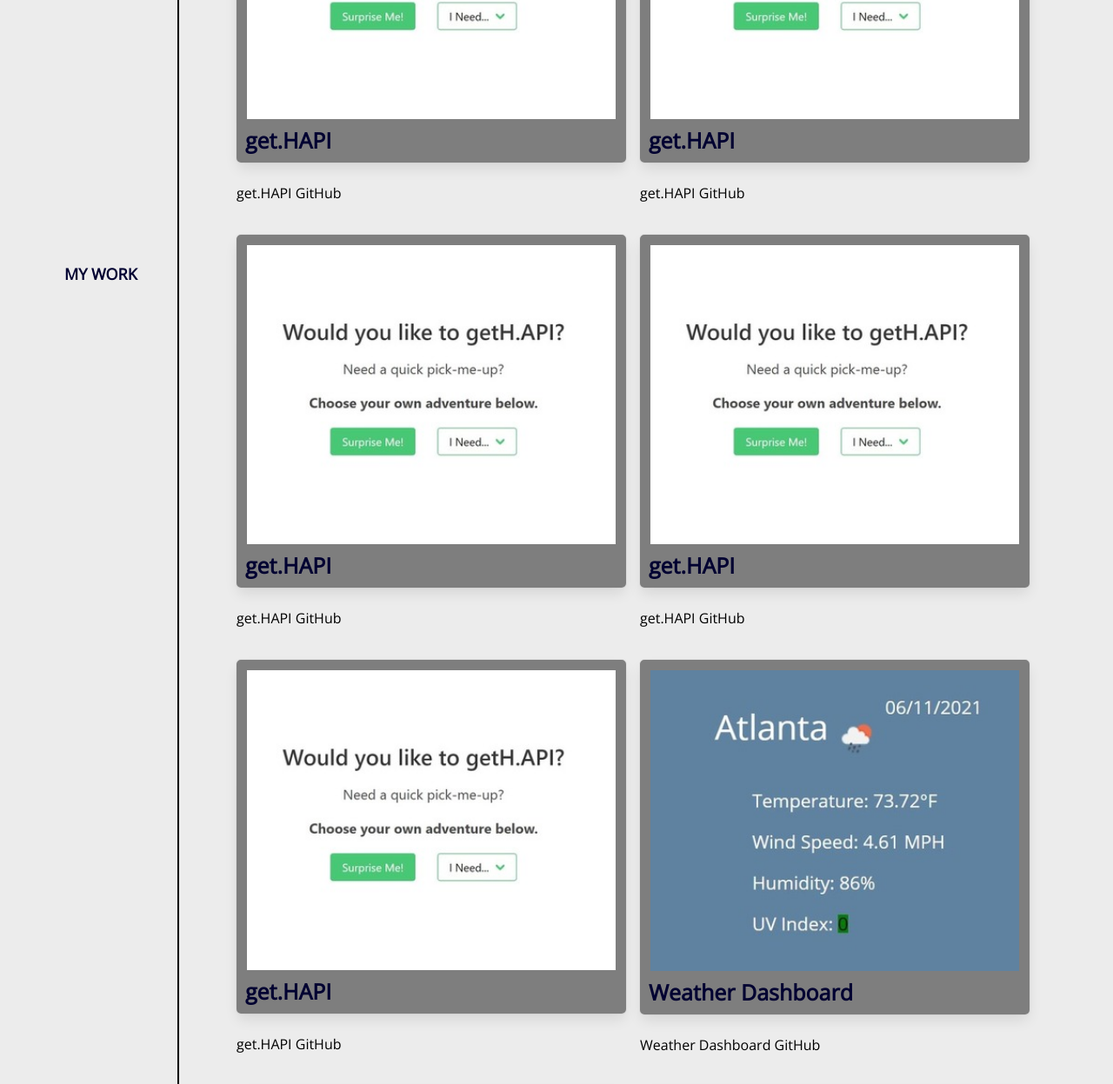
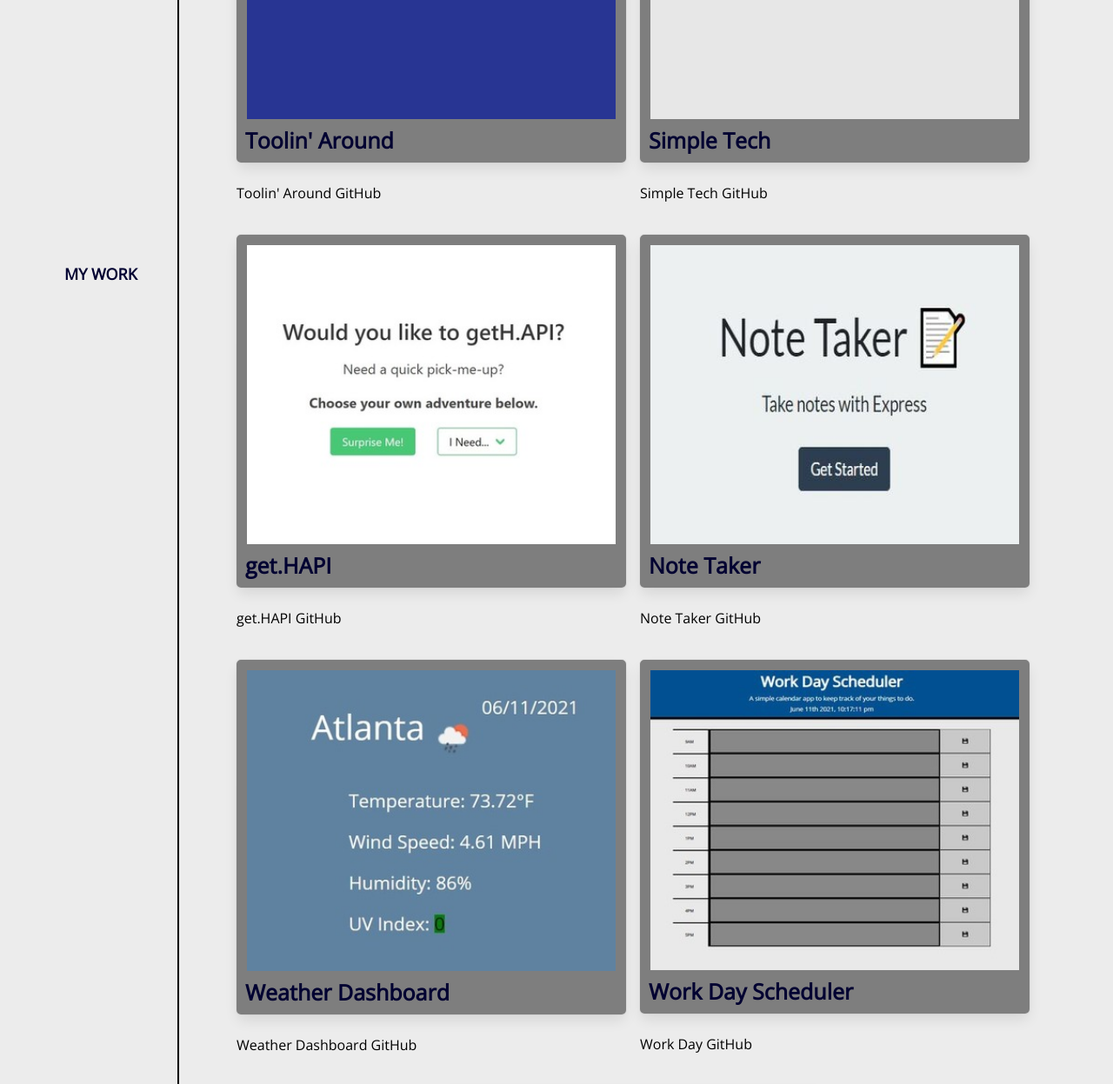
Before and after one commit to CoreyParker12/Corey-Parker-Design, a plain HTML site: page index.html in a window 1280 px wide. Shown: the part 1383-2630 px from the top of the page at 87% size. Drawn offline with nearby package versions, Linux system fonts and the light colour scheme.

Commit message:
adding new projects

```diff
--- a/index.html
+++ b/index.html
@@ -65,13 +65,23 @@
                             </div>
 
                             <div class="portfolio">
-                                <a class="box-hover" href="https://coreyparker12.github.io/Project-1-getHAPI/">
-                                <img src="./assets/images/getHAPI-logo.JPG" class="image-styling" alt="Link to get.HAPI application."/>
+                                <a class="box-hover" href="https://toolin-around.herokuapp.com/">
+                                <img src="./assets/images/toolinaround-logo.JPG" class="image-styling" alt="Link to Toolin' Around application."/>
                                     <div class="portfolio-text-style">
-                                        <p>get.HAPI</p>
+                                        <p>Toolin' Around</p>
                                     </div>
                                 </a>
-                                <p><a class="github-links" href="https://github.com/CoreyParker12/Project-1-getHAPI">get.HAPI GitHub</a></p>
+                                <p><a class="github-links" href="https://github.com/CoreyParker12/Toolin-Around">Toolin' Around GitHub</a></p>
+                            </div>
+
+                            <div class="portfolio">
+                                <a class="box-hover" href="https://tech-blog-coreyparker.herokuapp.com/">
+                                <img src="./assets/images/simpletech-logo.JPG" class="image-styling" alt="Link to Simple Tech application."/>
+                                    <div class="portfolio-text-style">
+                                        <p>Simple Tech</p>
+                                    </div>
+                                </a>
+                                <p><a class="github-links" href="https://github.com/CoreyParker12/Week14-Tech-Blog">Simple Tech GitHub</a></p>
                             </div>
 
                             <div class="portfolio">
@@ -85,33 +95,13 @@
                             </div>
 
                             <div class="portfolio">
-                                <a class="box-hover" href="https://coreyparker12.github.io/Project-1-getHAPI/">
-                                <img src="./assets/images/getHAPI-logo.JPG" class="image-styling" alt="Link to get.HAPI application."/>
+                                <a class="box-hover" href="https://note-taker-coreyparker.herokuapp.com/">
+                                <img src="./assets/images/notetaker-logo.JPG" class="image-styling" alt="Link to Note Taker application."/>
                                     <div class="portfolio-text-style">
-                                        <p>get.HAPI</p>
+                                        <p>Note Taker</p>
                                     </div>
                                 </a>
-                                <p><a class="github-links" href="https://github.com/CoreyParker12/Project-1-getHAPI">get.HAPI GitHub</a></p>
-                            </div>
-
-                            <div class="portfolio">
-                                <a class="box-hover" href="https://coreyparker12.github.io/Project-1-getHAPI/">
-                                <img src="./assets/images/getHAPI-logo.JPG" class="image-styling" alt="Link to get.HAPI application."/>
-                                    <div class="portfolio-text-style">
-                                        <p>get.HAPI</p>
-                                    </div>
-                                </a>
-                                <p><a class="github-links" href="https://github.com/CoreyParker12/Project-1-getHAPI">get.HAPI GitHub</a></p>
-                            </div>
-
-                            <div class="portfolio">
-                                <a class="box-hover" href="https://coreyparker12.github.io/Project-1-getHAPI/">
-                                <img src="./assets/images/getHAPI-logo.JPG" class="image-styling" alt="Link to get.HAPI application."/>
-                                    <div class="portfolio-text-style">
-                                        <p>get.HAPI</p>
-                                    </div>
-                                </a>
-                                <p><a class="github-links" href="https://github.com/CoreyParker12/Project-1-getHAPI">get.HAPI GitHub</a></p>
+                                <p><a class="github-links" href="https://github.com/CoreyParker12/Week11-Note-Taker">Note Taker GitHub</a></p>
                             </div>
 
                             <div class="portfolio">
```
Also changed, not shown: assets/images/notetaker-logo.JPG (added), assets/images/simpletech-logo.JPG (added), assets/images/toolinaround-logo.JPG (added).
